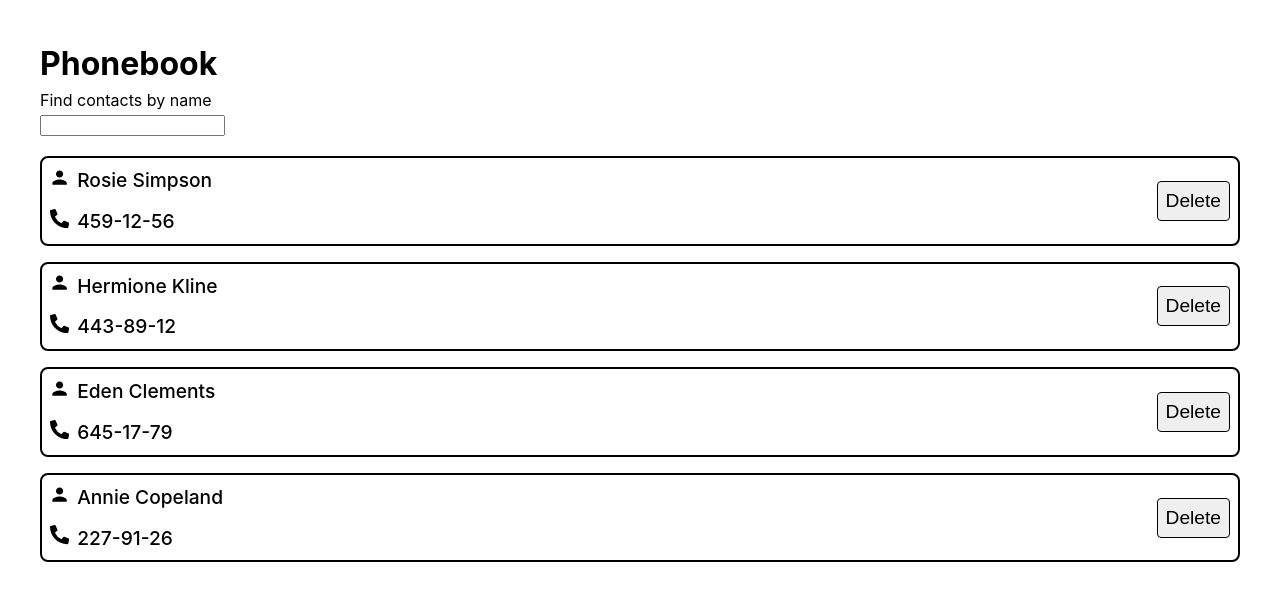
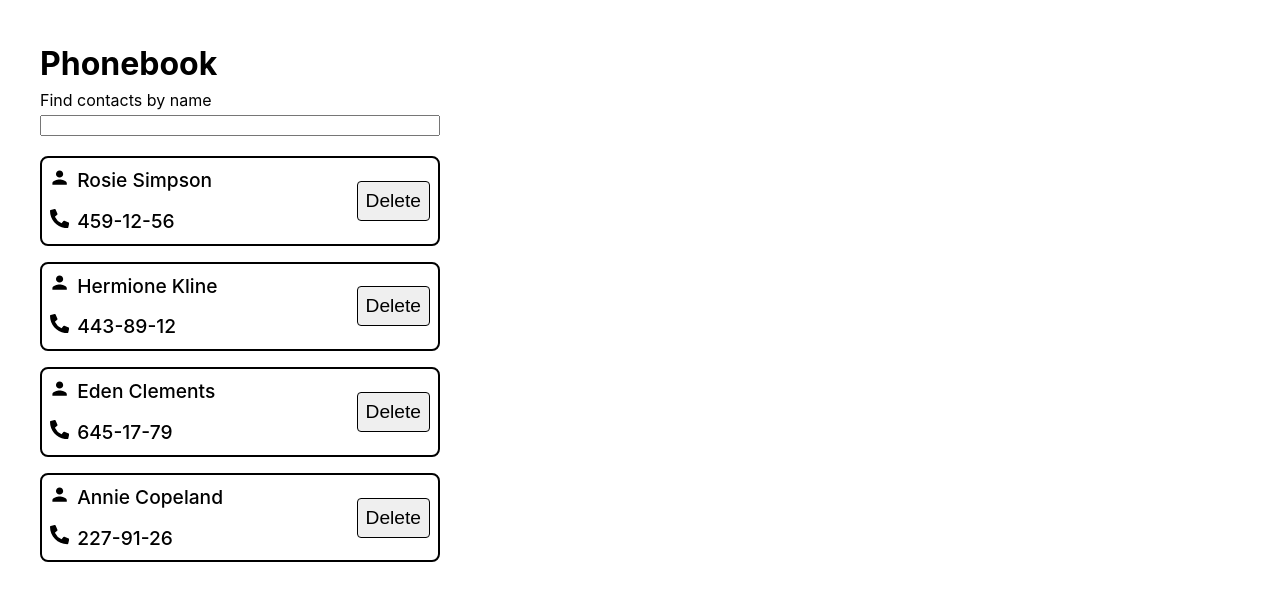
Before and after one commit to DmytroLynnyk/goit-react-hw-03, a React (Vite) app: page / in a window 1280 px wide. Shown: the top 600 px of the page. Built offline with nearby package versions, Linux system fonts and the light colour scheme.

Commit message:
Task 02 done with CSS

```diff
--- a/src/App.jsx
+++ b/src/App.jsx
@@ -14,12 +14,6 @@ export const App = () => {
   const [inputValue, setInputValue] = useState('');
   const [filterUsers, setFilterUsers] = useState(users);
 
-  // const handleChange = evt => {
-  //   setInputValue(evt.target.value);
-  // };
-
-  // console.log(inputValue);
-
   const visibleUsers = filterUsers.filter(filterUser =>
     filterUser.name.toLowerCase().includes(inputValue.toLowerCase())
   );
@@ -30,17 +24,7 @@ export const App = () => {
 
       {/* <ContactForm /> */}
 
-      {/* <SearchBox value={inputValue} onChange={setInputValue} /> */}
-
-      <div>
-        <p>Find contacts by name</p>
-        <input
-          type="text"
-          value={inputValue}
-          onChange={evt => setInputValue(evt.target.value)}
-        />
-      </div>
-
+      <SearchBox inputValue={inputValue} setInputValue={setInputValue} />
       <ContactList users={visibleUsers} />
     </div>
   );
--- a/src/components/contactlist/contactlist.module.css
+++ b/src/components/contactlist/contactlist.module.css
@@ -1,5 +1,6 @@
 .contactList {
-  padding: 20px 0;
+  width: 400px;
+  padding-bottom: 20px;
 }
 
 .contactItem:not(:last-child) {
--- a/src/components/searchbox/searchbox.jsx
+++ b/src/components/searchbox/searchbox.jsx
@@ -1,11 +1,13 @@
-export const SearchBox = (value, onChange) => {
+import css from './searchbox.module.css';
+
+export const SearchBox = ({ inputValue, setInputValue }) => {
   return (
-    <div>
+    <div className={css.searchBox}>
       <p>Find contacts by name</p>
       <input
         type="text"
-        value={value}
-        onChange={evt => onChange(evt.target.value)}
+        value={inputValue}
+        onChange={evt => setInputValue(evt.target.value)}
       />
     </div>
   );
--- a/src/components/searchbox/searchbox.module.css
+++ b/src/components/searchbox/searchbox.module.css
@@ -0,0 +1,8 @@
+.searchBox {
+  width: 400px;
+  padding-bottom: 20px;
+}
+
+.searchBox input {
+  width: 98%;
+}
```
